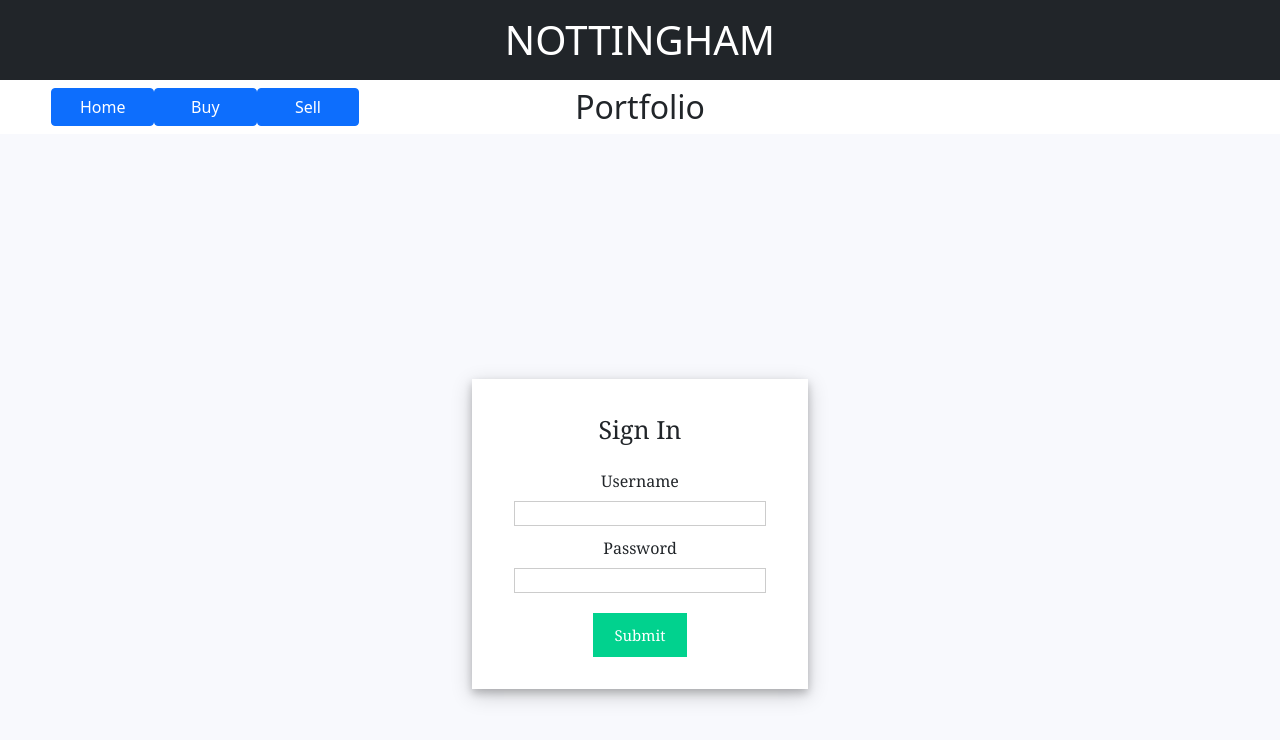
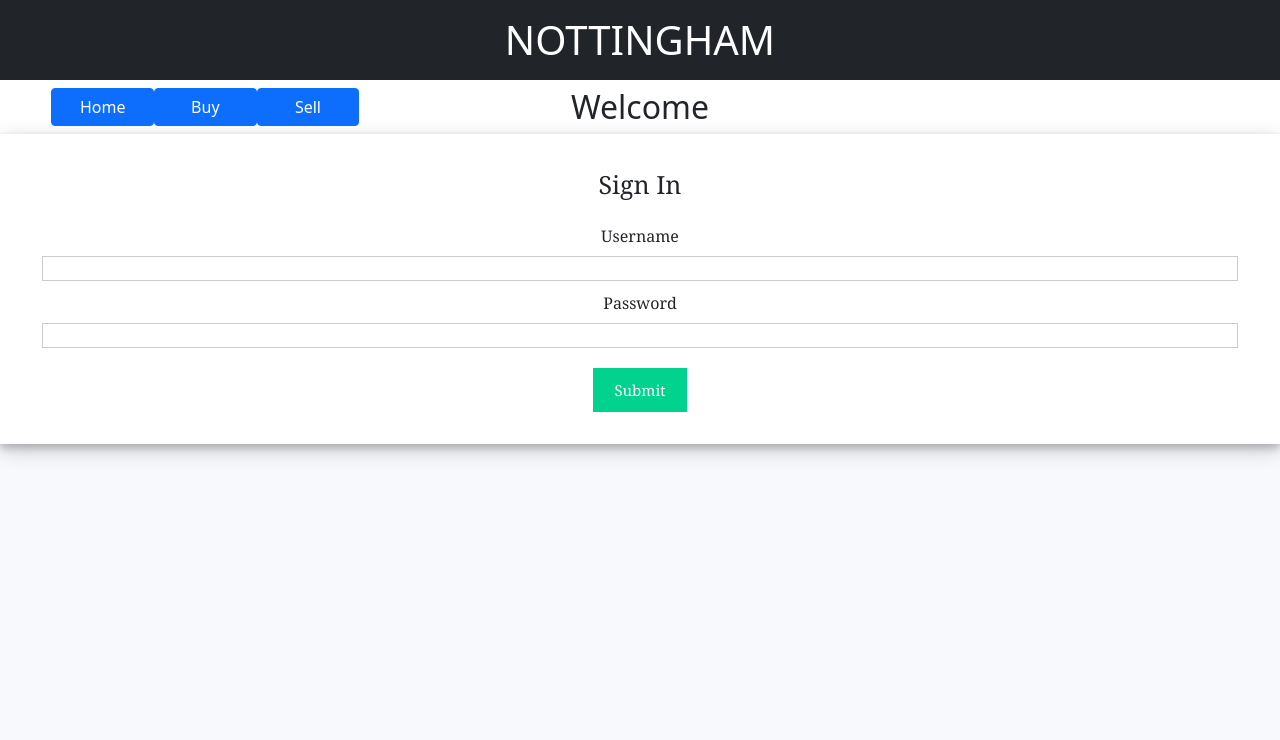
Before and after one commit to rayangendre/Nottingham, a React (Create React App) app in the folder FrontEnd/myapp/: page /login in a window 1280 px wide. Shown: the top 740 px of the page. Built offline with nearby package versions, Linux system fonts and the light colour scheme.

Commit message:
changed css styling

```diff
--- a/FrontEnd/myapp/src/Login.js
+++ b/FrontEnd/myapp/src/Login.js
@@ -104,7 +104,7 @@ function LogIn(props) {
           </nav>
         </Col>
         <Col>
-          <h2>Portfolio</h2>
+          <h2>Welcome</h2>
         </Col>
         <Col></Col>
       </Row>
--- a/FrontEnd/myapp/src/login-styles.css
+++ b/FrontEnd/myapp/src/login-styles.css
@@ -1,6 +1,6 @@
 .app {
   font-family: sans-serif;
-  display: flex;
+
   align-items: center;
   justify-content: center;
   flex-direction: column;
```
